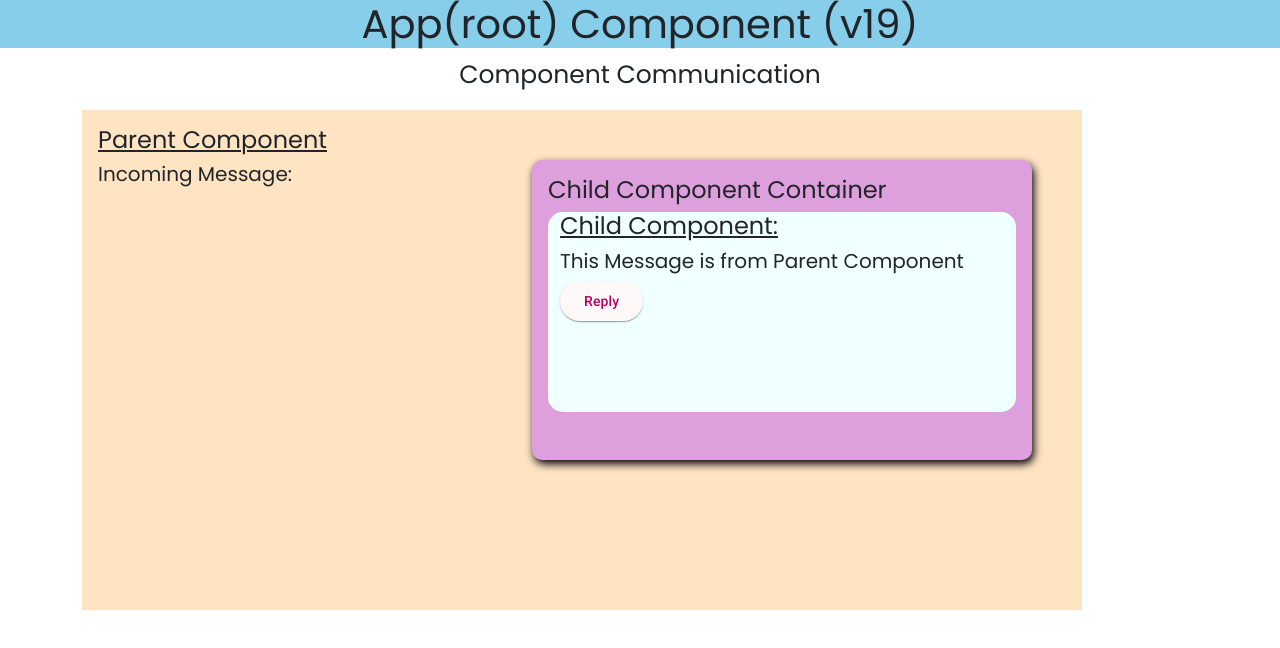
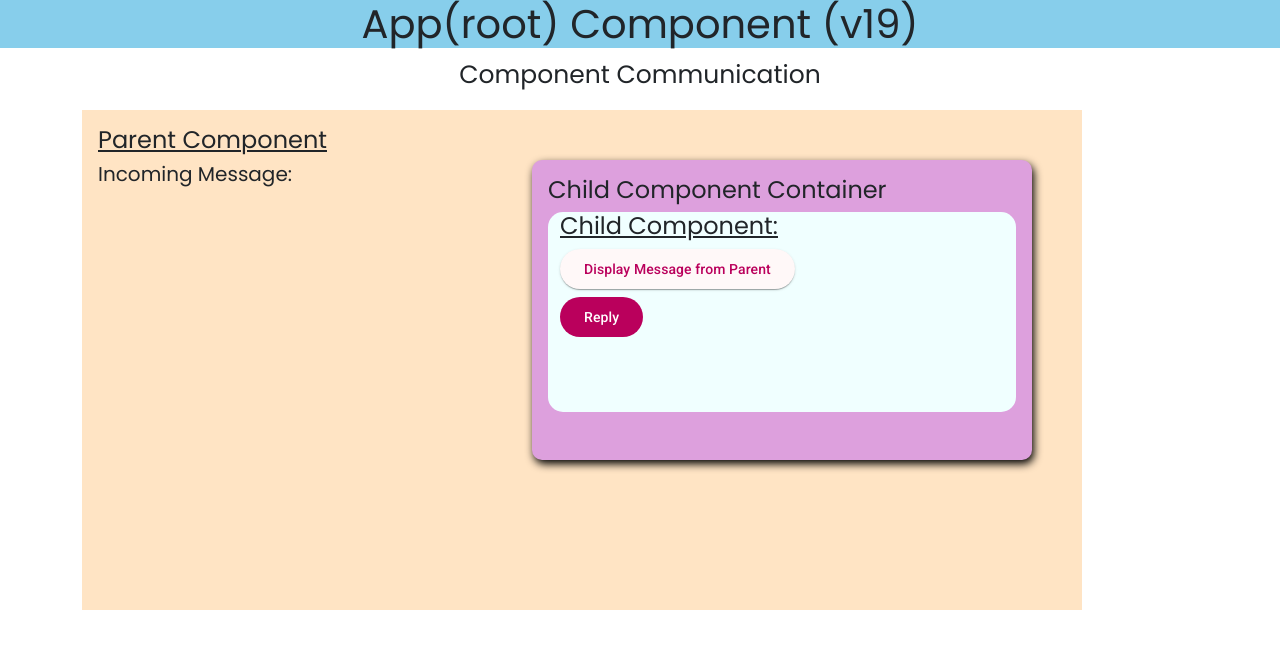
Before and after one commit to SatishKonduru/SELF-19, an Angular app: page / in a window 1280 px wide. Shown: the top 648 px of the page. Built offline with nearby package versions, Linux system fonts and the light colour scheme.

Commit message:
Compoent Communcation

```diff
--- a/src/app/components/receiver/receiver.component.html
+++ b/src/app/components/receiver/receiver.component.html
@@ -1,5 +1,6 @@
 <div class="container child">
   <h4><u>Child Component:</u></h4>
-  <h5>{{ postman() }}</h5>
-  <button mat-raised-button color="warn" (click)="replyMessage()">Reply</button>
+  <button mat-raised-button (click)="showParentMessage()">Display Message from Parent</button>
+  <h5>{{ msg() }}</h5>
+  <button mat-flat-button  (click)="replyMessage()">Reply</button>
 </div>
--- a/src/app/components/receiver/receiver.component.ts
+++ b/src/app/components/receiver/receiver.component.ts
@@ -18,9 +18,12 @@ export class ReceiverComponent {
   // @Input() postman: any;
   postman = input<string>();
   @Output() reply = new EventEmitter();
-
+  msg = signal<string>('');
   private replySignal = signal('This is the Reply Message');
   replyMessage() {
     this.reply.emit('This is the Reply Message');
   }
+  showParentMessage() {
+    this.msg.set(this.postman());
+  }
 }
```
